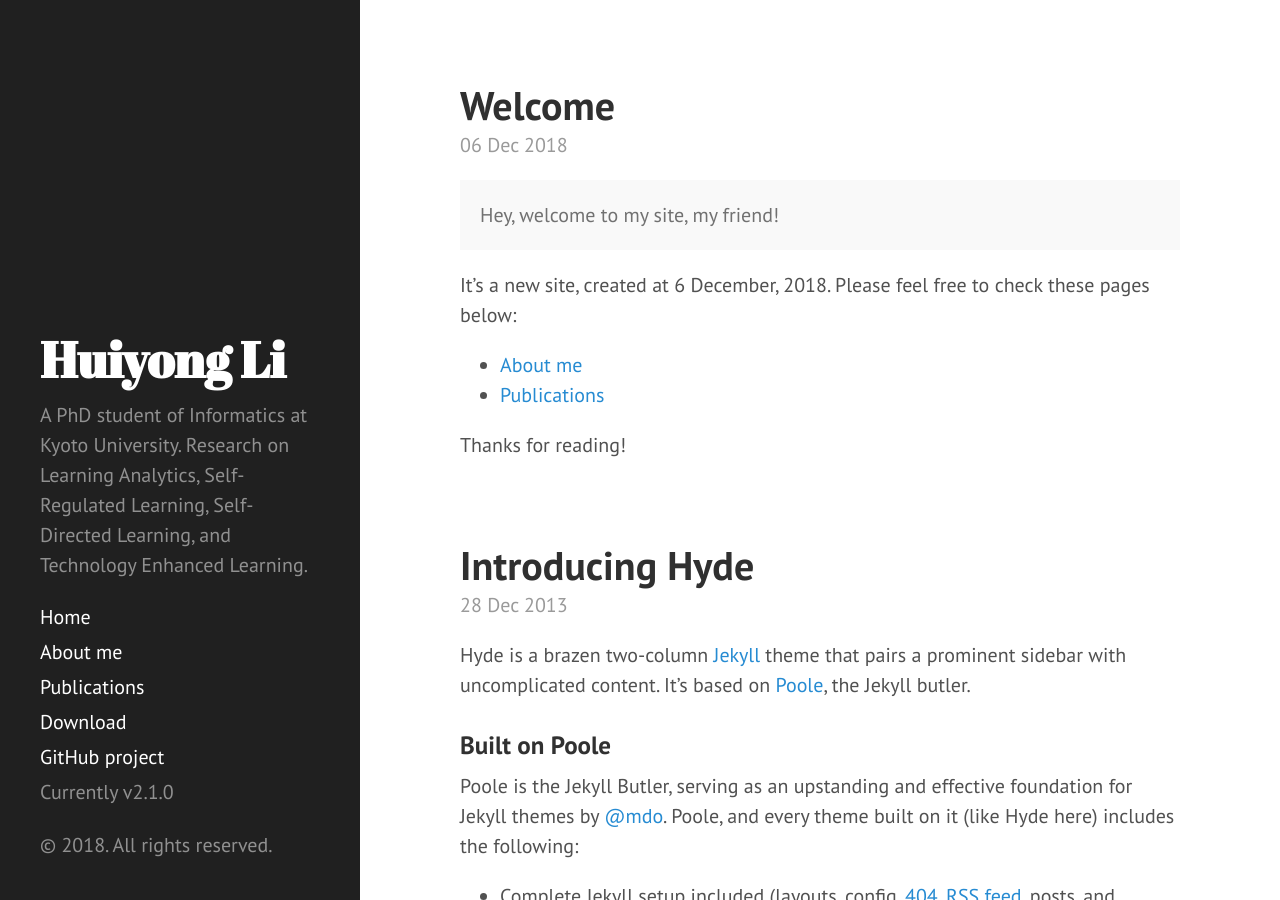
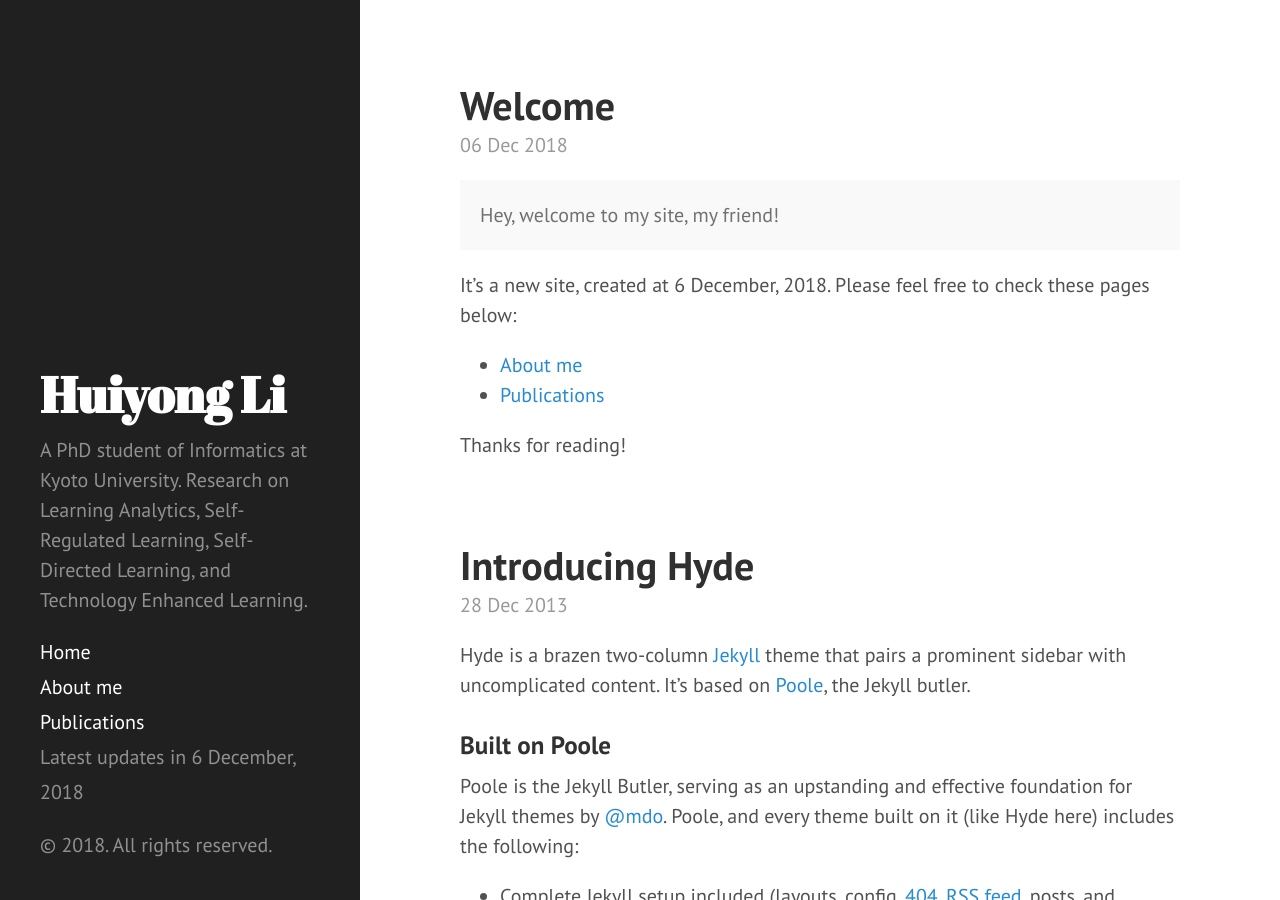
Before and after one commit to li-huiyong/li-huiyong.github.io, a Jekyll site: the page built from index.html, in a window 1280 px wide and 900 px high. Built offline with Jekyll 4.4.1, drawn with Linux system fonts in a browser that asks for light colours; the list of posts is cut into pages by our own code.

Commit message:
Add "latest update" tag

```diff
--- a/_includes/sidebar.html
+++ b/_includes/sidebar.html
@@ -26,9 +26,9 @@
         {% endif %}
       {% endfor %}
 
-      <a class="sidebar-nav-item" href="{{ site.github.repo }}/archive/v{{ site.version }}.zip">Download</a>
-      <a class="sidebar-nav-item" href="{{ site.github.repo }}">GitHub project</a>
-      <span class="sidebar-nav-item">Currently v{{ site.version }}</span>
+      <!--<a class="sidebar-nav-item" href="{{ site.github.repo }}/archive/v{{ site.version }}.zip">Download</a>
+      <a class="sidebar-nav-item" href="{{ site.github.repo }}">GitHub project</a>-->
+      <span class="sidebar-nav-item">Latest updates in 6 December, 2018</span>
     </nav>
 
     <p>&copy; {{ site.time | date: '%Y' }}. All rights reserved.</p>
```
